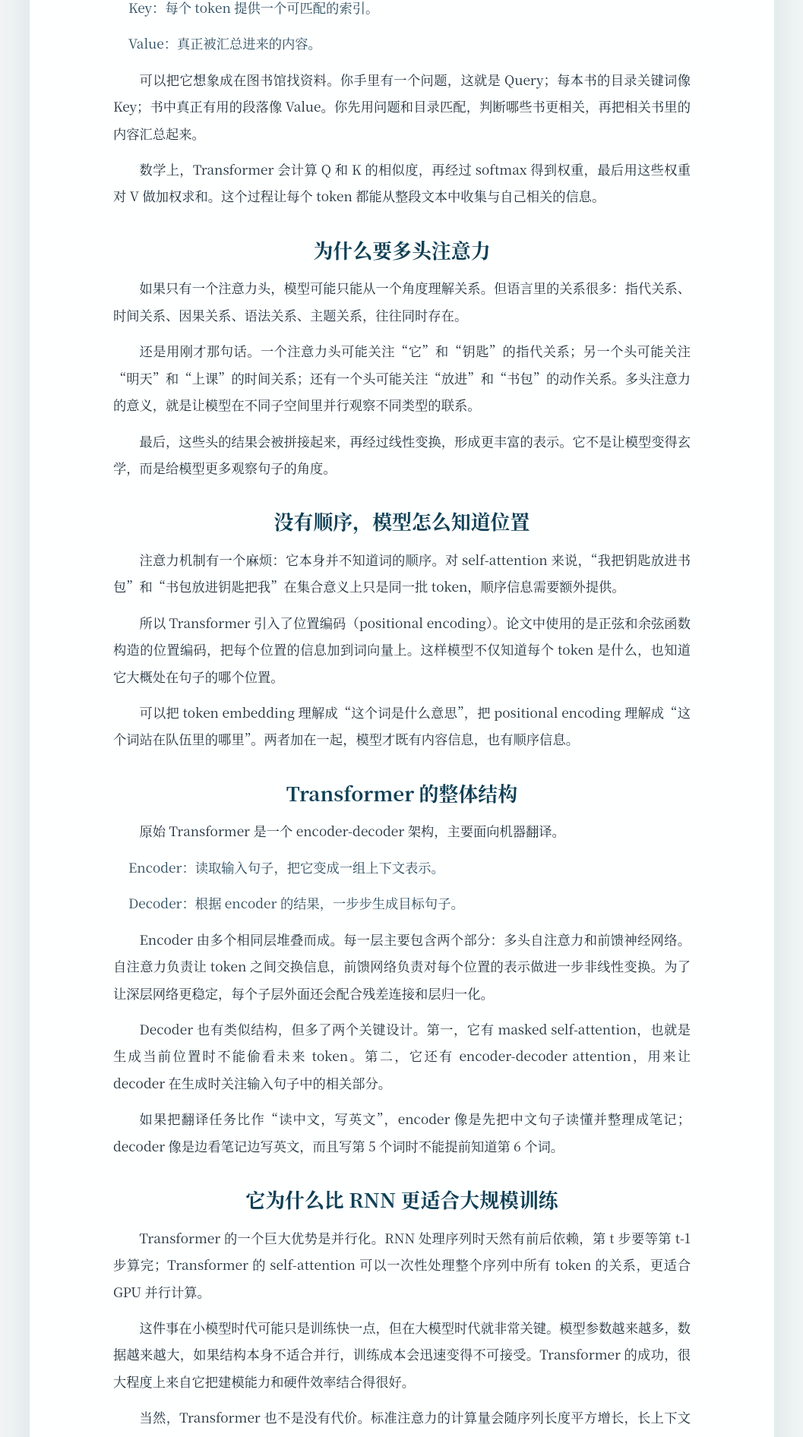
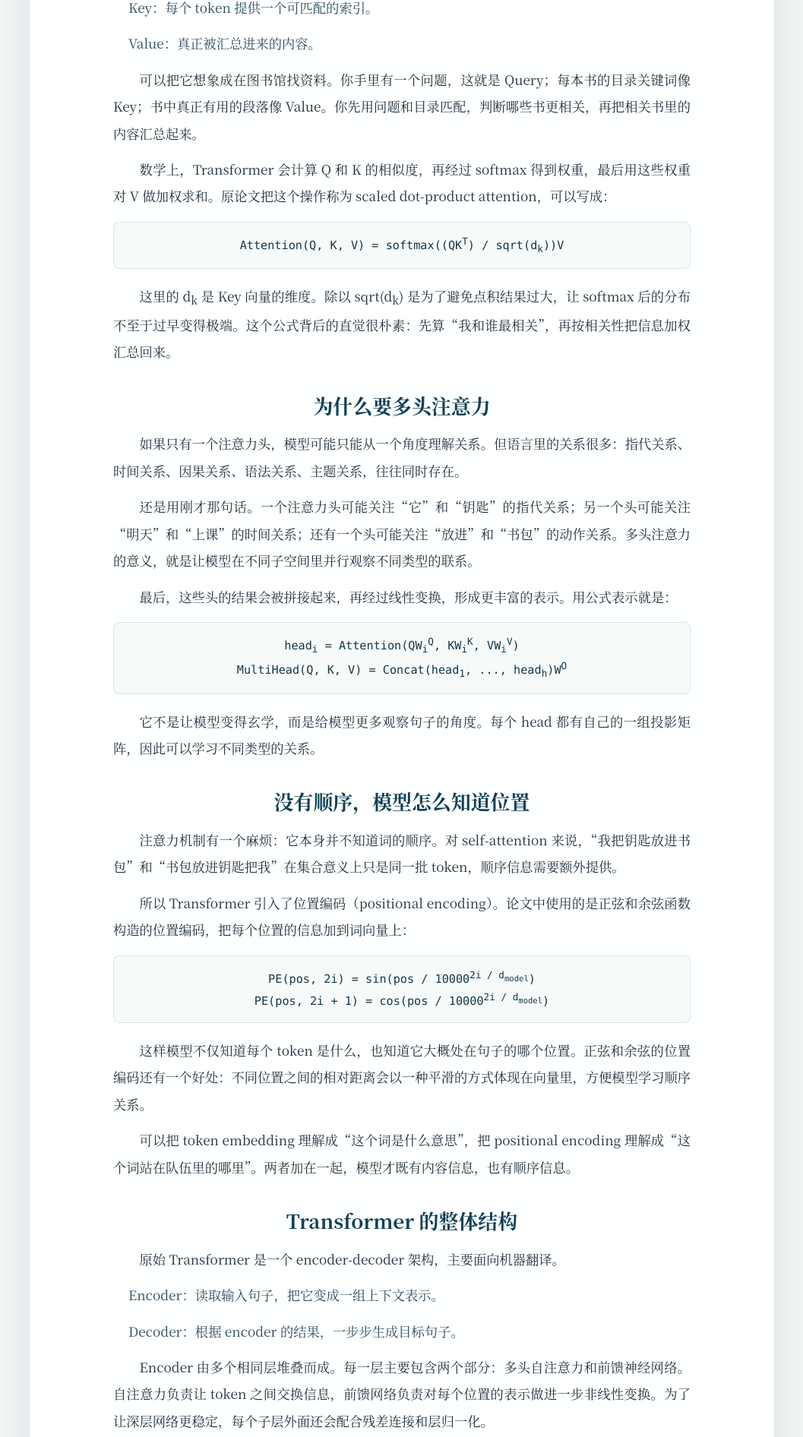
Before and after one commit to SxLin0/SxLin0.github.io, a Jekyll site: the page content/articles-html/what-is-transformer.html, which Jekyll copies as it is, in a window 1280 px wide. Shown: the part 1307-3199 px from the top of the page at 76% size, without its empty margins (111-1168 px from the left). Built offline with Jekyll 4.4.1, drawn with Linux system fonts in a browser that asks for light colours; some of the changed text lies outside the part shown.

Commit message:
content: add formulas and references to ai articles

```diff
--- a/assets/css/site.css
+++ b/assets/css/site.css
@@ -1155,6 +1155,32 @@ body.article-standalone .essay-paragraph {
 body.article-standalone .doc-list-line {
     max-width: 720px;
     color: #29495b;
+}
+
+.article-document .doc-formula,
+body.article-standalone .doc-formula {
+    max-width: 760px;
+    margin: 16px auto 18px;
+    padding: 14px 16px;
+    overflow-x: auto;
+    border: 1px solid rgba(23, 107, 135, 0.14);
+    border-radius: 8px;
+    background: rgba(246, 250, 249, 0.92);
+    color: #143746;
+    font-family: "SFMono-Regular", Consolas, "Liberation Mono", Menlo, monospace;
+    font-size: 0.95rem;
+    line-height: 1.75;
+    text-align: center;
+    white-space: nowrap;
+}
+
+.article-document .doc-reference,
+body.article-standalone .doc-reference {
+    max-width: 760px;
+    color: #526a74;
+    font-size: 0.94rem;
+    line-height: 1.75;
+    text-indent: 0;
 }
 
 .article-document .doc-lead {
--- a/content/articles-html/what-is-transformer.html
+++ b/content/articles-html/what-is-transformer.html
@@ -26,16 +26,22 @@
     <p class="doc-list-line">Key：每个 token 提供一个可匹配的索引。</p>
     <p class="doc-list-line">Value：真正被汇总进来的内容。</p>
     <p class="doc-paragraph">可以把它想象成在图书馆找资料。你手里有一个问题，这就是 Query；每本书的目录关键词像 Key；书中真正有用的段落像 Value。你先用问题和目录匹配，判断哪些书更相关，再把相关书里的内容汇总起来。</p>
-    <p class="doc-paragraph">数学上，Transformer 会计算 Q 和 K 的相似度，再经过 softmax 得到权重，最后用这些权重对 V 做加权求和。这个过程让每个 token 都能从整段文本中收集与自己相关的信息。</p>
+    <p class="doc-paragraph">数学上，Transformer 会计算 Q 和 K 的相似度，再经过 softmax 得到权重，最后用这些权重对 V 做加权求和。原论文把这个操作称为 scaled dot-product attention，可以写成：</p>
+    <div class="doc-formula">Attention(Q, K, V) = softmax((QK<sup>T</sup>) / sqrt(d<sub>k</sub>))V</div>
+    <p class="doc-paragraph">这里的 d<sub>k</sub> 是 Key 向量的维度。除以 sqrt(d<sub>k</sub>) 是为了避免点积结果过大，让 softmax 后的分布不至于过早变得极端。这个公式背后的直觉很朴素：先算“我和谁最相关”，再按相关性把信息加权汇总回来。</p>
 
     <h2 class="doc-heading">为什么要多头注意力</h2>
     <p class="doc-paragraph">如果只有一个注意力头，模型可能只能从一个角度理解关系。但语言里的关系很多：指代关系、时间关系、因果关系、语法关系、主题关系，往往同时存在。</p>
     <p class="doc-paragraph">还是用刚才那句话。一个注意力头可能关注“它”和“钥匙”的指代关系；另一个头可能关注“明天”和“上课”的时间关系；还有一个头可能关注“放进”和“书包”的动作关系。多头注意力的意义，就是让模型在不同子空间里并行观察不同类型的联系。</p>
-    <p class="doc-paragraph">最后，这些头的结果会被拼接起来，再经过线性变换，形成更丰富的表示。它不是让模型变得玄学，而是给模型更多观察句子的角度。</p>
+    <p class="doc-paragraph">最后，这些头的结果会被拼接起来，再经过线性变换，形成更丰富的表示。用公式表示就是：</p>
+    <div class="doc-formula">head<sub>i</sub> = Attention(QW<sub>i</sub><sup>Q</sup>, KW<sub>i</sub><sup>K</sup>, VW<sub>i</sub><sup>V</sup>)<br>MultiHead(Q, K, V) = Concat(head<sub>1</sub>, ..., head<sub>h</sub>)W<sup>O</sup></div>
+    <p class="doc-paragraph">它不是让模型变得玄学，而是给模型更多观察句子的角度。每个 head 都有自己的一组投影矩阵，因此可以学习不同类型的关系。</p>
 
     <h2 class="doc-heading">没有顺序，模型怎么知道位置</h2>
     <p class="doc-paragraph">注意力机制有一个麻烦：它本身并不知道词的顺序。对 self-attention 来说，“我把钥匙放进书包”和“书包放进钥匙把我”在集合意义上只是同一批 token，顺序信息需要额外提供。</p>
-    <p class="doc-paragraph">所以 Transformer 引入了位置编码（positional encoding）。论文中使用的是正弦和余弦函数构造的位置编码，把每个位置的信息加到词向量上。这样模型不仅知道每个 token 是什么，也知道它大概处在句子的哪个位置。</p>
+    <p class="doc-paragraph">所以 Transformer 引入了位置编码（positional encoding）。论文中使用的是正弦和余弦函数构造的位置编码，把每个位置的信息加到词向量上：</p>
+    <div class="doc-formula">PE(pos, 2i) = sin(pos / 10000<sup>2i / d<sub>model</sub></sup>)<br>PE(pos, 2i + 1) = cos(pos / 10000<sup>2i / d<sub>model</sub></sup>)</div>
+    <p class="doc-paragraph">这样模型不仅知道每个 token 是什么，也知道它大概处在句子的哪个位置。正弦和余弦的位置编码还有一个好处：不同位置之间的相对距离会以一种平滑的方式体现在向量里，方便模型学习顺序关系。</p>
     <p class="doc-paragraph">可以把 token embedding 理解成“这个词是什么意思”，把 positional encoding 理解成“这个词站在队伍里的哪里”。两者加在一起，模型才既有内容信息，也有顺序信息。</p>
 
     <h2 class="doc-heading">Transformer 的整体结构</h2>
@@ -65,8 +71,9 @@
     <p class="doc-paragraph">如果说 RNN 像一个人按顺序读书并不断更新笔记，那么 Transformer 更像是在一张桌子上摊开整页内容，反复标注不同句子、词语和线索之间的关系。它不是像人一样理解语言，但它提供了一种非常强的统计结构，让模型能从海量数据中学到复杂模式。</p>
     <p class="doc-paragraph">这也是为什么 Transformer 会成为今天 AI 爆发的起点之一。它没有解决所有问题，却给出了一个足够通用、足够可扩展、足够适合硬件训练的答案。后来的大模型浪潮，很大程度上就是在这个答案上继续放大。</p>
 
-    <h2 class="doc-heading">参考</h2>
-    <p class="doc-list-line">1. Vaswani et al., <a href="https://arxiv.org/abs/1706.03762" target="_blank" rel="noreferrer">Attention Is All You Need</a>, 2017.</p>
-    <p class="doc-list-line">2. Google Research Blog, <a href="https://research.google/pubs/attention-is-all-you-need/" target="_blank" rel="noreferrer">Attention Is All You Need</a>.</p>
+    <h2 class="doc-heading">参考文献</h2>
+    <p class="doc-reference">[1] Ashish Vaswani, Noam Shazeer, Niki Parmar, Jakob Uszkoreit, Llion Jones, Aidan N. Gomez, Lukasz Kaiser, Illia Polosukhin. <a href="https://arxiv.org/abs/1706.03762" target="_blank" rel="noreferrer">Attention Is All You Need</a>. NeurIPS, 2017.</p>
+    <p class="doc-reference">[2] Google Research. <a href="https://research.google/pubs/attention-is-all-you-need/" target="_blank" rel="noreferrer">Attention Is All You Need</a>.</p>
+    <p class="doc-reference">[3] Jay Alammar. <a href="https://jalammar.github.io/illustrated-transformer/" target="_blank" rel="noreferrer">The Illustrated Transformer</a>.</p>
 </body>
 </html>
```
Also changed, not shown: assets/js/home.test.mjs (+13 -0 lines), content/articles-html/mamba-paper-reading.html (+15 -5 lines).
